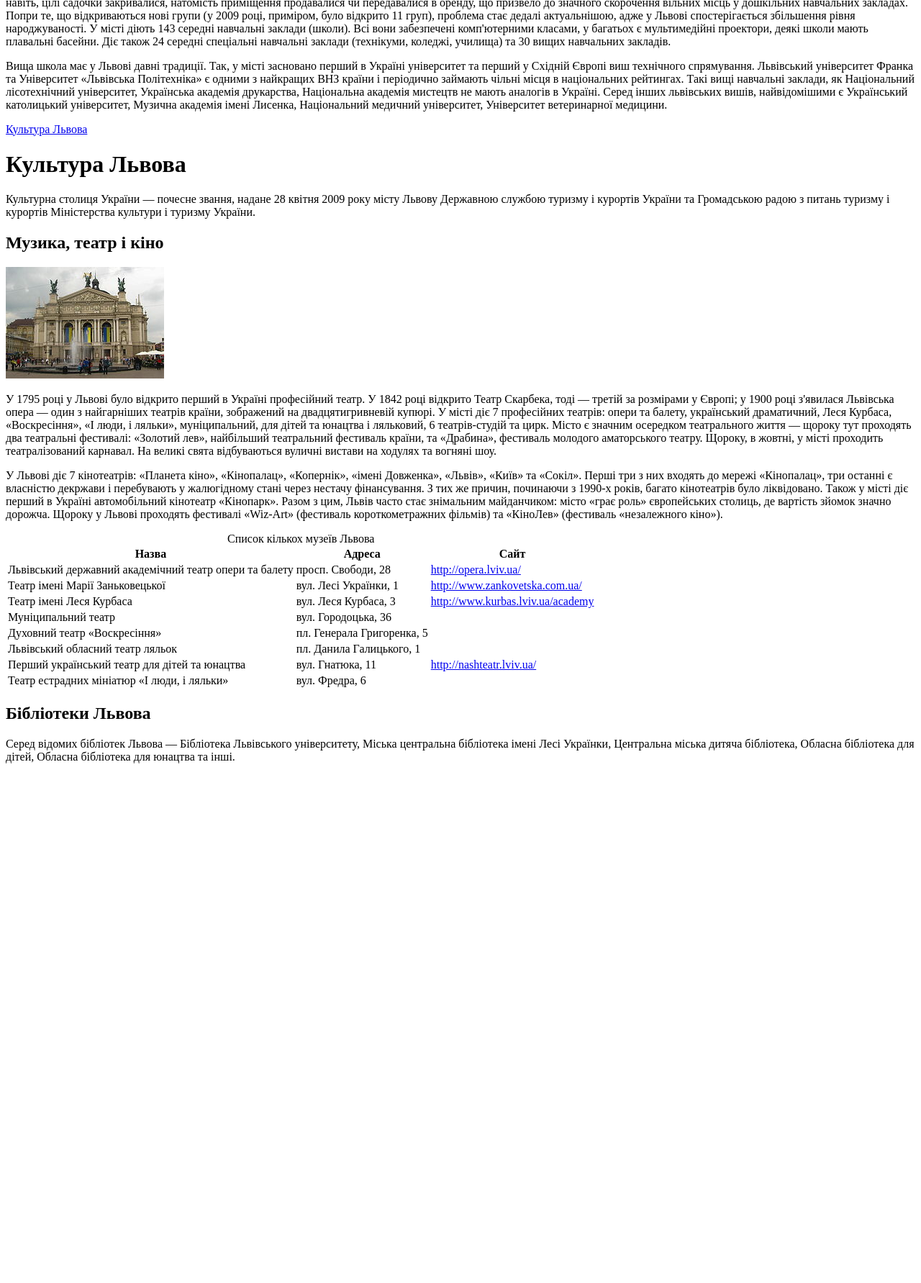
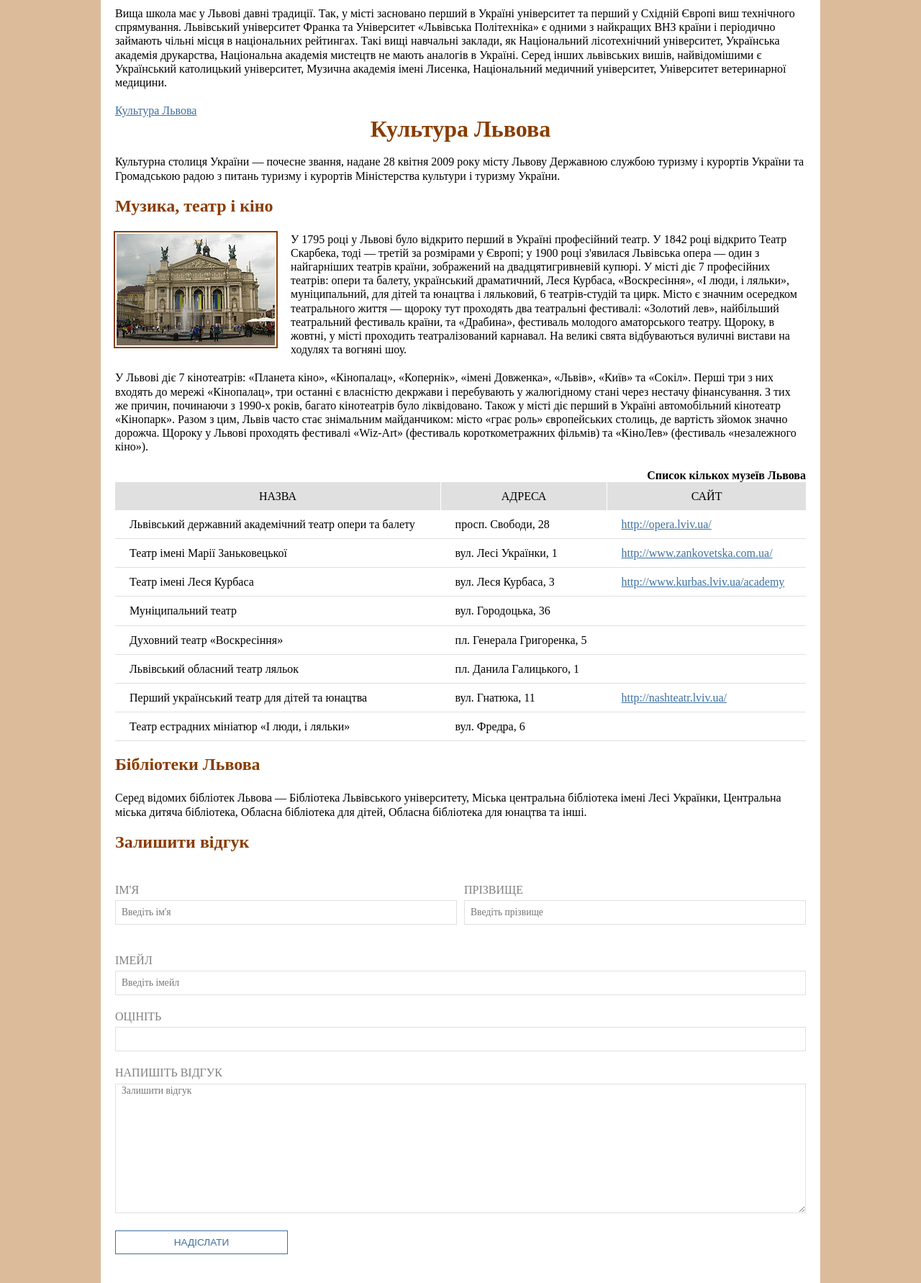
Before and after one commit to maestro888/front-end-lab-8, a plain HTML site: page homework_03/index.html in a window 1280 px wide. Shown: the part 883-2666 px from the top of the page at 72% size. Before the commit the page ends 1960 px from the top, so only its background shows below. Drawn offline with nearby package versions, Linux system fonts and the light colour scheme; files that its build step writes are made by us from their sources.

Commit message:
added styles to homework_03

```diff
--- a/homework_03/index.html
+++ b/homework_03/index.html
@@ -123,7 +123,34 @@
     <p>Серед відомих бібліотек Львова — Бібліотека Львівського університету, Міська центральна бібліотека імені Лесі Українки,
       Центральна міська дитяча бібліотека, Обласна бібліотека для дітей, Обласна бібліотека для юнацтва та інші.</p>
     <div>
-       <!--TODO write form fields-->
+      <h2>Залишити відгук</h2>
+      <form id="contact-form" action="index.html" method="post">
+        <div class="form-item-wrap">
+          <div class="form-item">
+            <label for="user-first-name">Ім'я</label>
+            <input type="text" name="user_first_name" id="user-first-name" placeholder="Введіть ім'я">
+          </div>
+          <div class="form-item">
+            <label for="user-second-name">Прізвище</label>
+            <input type="text" name="user_second_name" id="user-second-name" placeholder="Введіть прізвище">
+          </div>
+        </div>
+        <div class="form-item">
+          <label for="user-email">Імейл</label>
+          <input type="email" name="user_email" id="user-email" placeholder="Введіть імейл">
+        </div>
+        <div class="form-item">
+          <label for="rating">Оцініть</label>
+          <input type="number" name="user_rating" id="rating">
+        </div>
+        <div class="form-item">
+          <label for="user-text">Напишіть відгук</label>
+          <textarea id="user-text" name="user_text" placeholder="Залишити відгук"></textarea>
+        </div>
+        <div class="form-item">
+          <input type="submit" id="submit" value="Надіслати">
+        </div>
+      </form>
     </div>
   </div>
 </body>
--- a/homework_03/scss/_main.scss
+++ b/homework_03/scss/_main.scss
@@ -0,0 +1,234 @@
+/* default variables */
+$defFontWeight: normal;
+$defFontSize: 1em;
+$defFontFamily: "Times New Roman", Times, serif;
+$defLineHeight: 1.2;
+
+/* default mixins */
+@mixin heading1() {
+    font-weight: bold;
+    color: $headingColor;
+    margin-bottom: 20px;
+    text-align: center;
+    line-height: 1;
+}
+
+@mixin heading2() {
+    font-weight: bold;
+    color: $headingColor;
+    margin-bottom: 25px;
+    text-align: left;
+    line-height: 1;
+}
+
+/* reset */
+* {
+    -webkit-font-smoothing: antialiased;
+    text-rendering: optimizeLegibility;
+    background-color: transparent;
+    vertical-align: top;
+    outline: 0;
+    padding: 0;
+    margin: 0;
+}
+
+html {
+    overflow: auto;
+}
+
+html, body {
+    width: 100%;
+    height: 100%;
+}
+
+body {
+    position: relative;
+    line-height: 1;
+    z-index: 0;
+
+    &::before {
+        content:"";
+        height: 100%;
+        float: left;
+        width: 0;
+        margin-top: -32767px;
+    }
+}
+
+article, aside, details, figcaption, figure, footer, header, hgroup, main, menu, nav, section, summary {
+    display: block;
+}
+
+/* default styles */
+body {
+    font: $defFontWeight $defFontSize $defFontFamily;
+    line-height: $defLineHeight;
+    background: $bodyBg;
+    color: $defFontColor;
+}
+
+h1 {
+    @include heading1;
+}
+
+h2 {
+    @include heading2;
+}
+
+p {
+    margin: 0 0 20px;
+}
+
+a {
+    color: $linkColor;
+
+    &:hover {
+        text-decoration: none;
+    }
+}
+
+img {
+    border: 2px solid $contentBg;
+    outline: 2px solid $headingColor;
+}
+
+table {
+    border-collapse: collapse;
+    width: 100%;
+}
+
+/* Form elements */
+input[type=text], input[type=submit], input[type=email], input[type=number], textarea {
+    border: 1px solid $formBorderColor;
+    font-family: $defFontFamily;
+    -webkit-appearance: none;
+    -moz-appearance: none;
+    vertical-align: baseline;
+    box-sizing: border-box;
+    transition: all,0.25s;
+    background: $formBg;
+    letter-spacing: 0;
+    border-radius: 0;
+    outline-offset: 0;
+    font-size: 0.85em;
+    outline: none;
+}
+
+input[type=text], input[type=submit], input[type=email], input[type=number], textarea {
+    padding: 8px 8px;
+}
+
+input[type=text], input[type=email], input[type=number], textarea {
+    width: 100%;
+}
+
+input[type=submit] {
+    cursor: pointer;
+}
+
+textarea {
+    background-attachment: local;
+    height: 180px !important;
+    width: 100% !important;
+    padding-top: 1px;
+    overflow: auto;
+}
+
+/* Custom style */
+.brief {
+    box-sizing: border-box;
+    width: 424px;
+    float: left;
+    padding: 20px;
+    background: $blockquoteBg;
+    margin-right: 20px;
+    margin-bottom: 10px;
+    color: $blockquoteFontColor;
+}
+
+.img-left {
+    float: left;
+    margin: 0 20px 10px 0;
+}
+
+.img-right {
+    float: right;
+    margin: 0 0 10px 20px;
+}
+
+#content {
+    background: $contentBg;
+    box-sizing: border-box;
+    max-width: 1000px;
+    margin: 8px auto;
+    padding: 20px;
+}
+
+table {
+    margin-bottom: 20px;
+
+    caption {
+        color: $tableCaptionColor;
+        text-align: right;
+        font-weight: bold;
+    }
+
+    tr th {
+        text-transform: uppercase;
+        font-weight: normal;
+        color: $tableHeadColor;
+        background: $tableHeadBg;
+        padding: 10px 20px;
+        border-right: 1px solid $tableHeadBorder;
+
+        &:last-child {
+            border-right: none;
+        }
+    }
+
+    tr {
+
+        td {
+            border-bottom: 1px solid $tableBorder;
+            background: $tableBodyBg;
+            padding: 10px 20px;
+        }
+    }
+}
+
+.form-item-wrap {
+    display: flex;
+
+    .form-item {
+        box-sizing: border-box;
+        width: 50%;
+
+        &:first-child {
+            padding-right: 5px;
+        }
+
+        &:last-child {
+            padding-left: 5px;
+        }
+    }
+}
+
+.form-item {
+    margin: 20px 0;
+}
+
+label {
+    color: $formLabelColor;
+    text-transform: uppercase;
+    display: inline-block;
+    margin-bottom: 5px;
+}
+
+input[type=submit] {
+    border: 1px solid $formSubmitBorder;
+    font-family: Arial, Helvetica, sans-serif;
+    color: $formSubmitColor;
+    text-transform: uppercase;
+    background: $formSubmitBg;
+    width: 240px;
+}
--- a/homework_03/scss/_variables1.scss
+++ b/homework_03/scss/_variables1.scss
@@ -0,0 +1,24 @@
+$defFontColor: #000000;
+$bodyBg: #dcbb9a;
+$contentBg: #ffffff;
+$formBg: $contentBg;
+$headingColor: #893c00;
+$linkColor: #3d70a1;
+
+$tableCaptionColor: $defFontColor;
+$tableHeadBg: #e0e0e0;
+$tableHeadBorder: $contentBg;
+$tableHeadColor: $defFontColor;
+$tableBorder: $tableHeadBg;
+$tableBodyBg: $contentBg;
+
+$formFontColor: #808080;
+$formLabelColor: $formFontColor;
+$formBorderColor: $tableHeadBg;
+
+$formSubmitBorder: $linkColor;
+$formSubmitColor: $linkColor;
+$formSubmitBg: $contentBg;
+
+$blockquoteBg: #fadcba;
+$blockquoteFontColor: $defFontColor;
--- a/homework_03/scss/_variables2.scss
+++ b/homework_03/scss/_variables2.scss
@@ -0,0 +1,24 @@
+$defFontColor: #ffffff;
+$bodyBg: rgba(198, 238, 252, 0.53);
+$contentBg: #3b3b3b;
+$formBg: $defFontColor;
+$headingColor: #fccd10;
+$linkColor: #f5c70f;
+
+$tableCaptionColor: #000000;
+$tableHeadBg: #94a34e;
+$tableHeadBorder: $defFontColor;
+$tableHeadColor: $tableCaptionColor;
+$tableBorder: $tableHeadBg;
+$tableBodyBg: #677d01;
+
+$formFontColor: #808080;
+$formLabelColor: $linkColor;
+$formBorderColor: $tableHeadBg;
+
+$formSubmitBorder: $linkColor;
+$formSubmitColor: $linkColor;
+$formSubmitBg: $contentBg;
+
+$blockquoteBg: #fff178;
+$blockquoteFontColor: $tableCaptionColor;
--- a/homework_03/scss/style2.scss
+++ b/homework_03/scss/style2.scss
@@ -1,2 +1,12 @@
 @import "variables2";
 @import "main";
+
+table tr:last-child td {
+    border-bottom: none;
+}
+
+.brief {
+    width: 100%;
+    margin-right: 0;
+    margin-bottom: 40px;
+}
```
Also changed, not shown: homework_03/css/style1.css (added), homework_03/css/style2.css (added).
